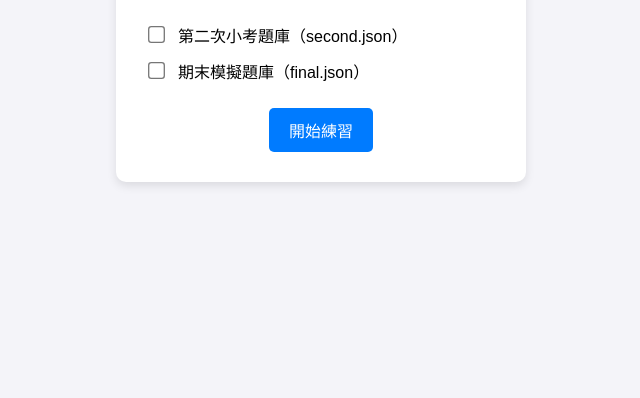
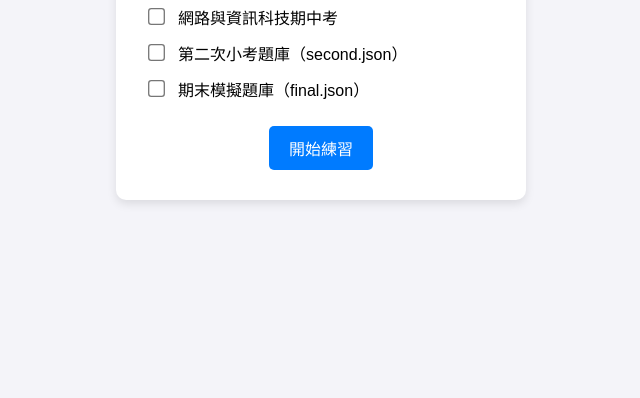
Before and after one commit to Yang-S-K/V2multipleChoiceQuestion.github.io, a plain HTML site: page quiz_home_selector.html in a window 1280 px wide. Shown: the part 402-800 px from the top of the page, without its empty margins (319-959 px from the left). Drawn offline with Linux system fonts and the light colour scheme.

Commit message:
Update quiz_home_selector.html

```diff
--- a/quiz_home_selector.html
+++ b/quiz_home_selector.html
@@ -66,6 +66,10 @@
     <p>請選擇要使用的題庫（可複選）</p>
     <form id="quiz-selection-form">
       <div class="quiz-list">
+        <label class="quiz-option">
+          <input type="checkbox" name="quizzes" value="network_quiz.json">
+          網路與資訊科技期中考
+        </label>
 <!--         <label class="quiz-option">
           <input type="checkbox" name="quizzes" value="mid.json">
           期中考題庫（mid.json）
@@ -78,6 +82,7 @@
           <input type="checkbox" name="quizzes" value="final.json">
           期末模擬題庫（final.json）
         </label>
+
       </div>
       <button class="button" type="submit">開始練習</button>
     </form>
```
